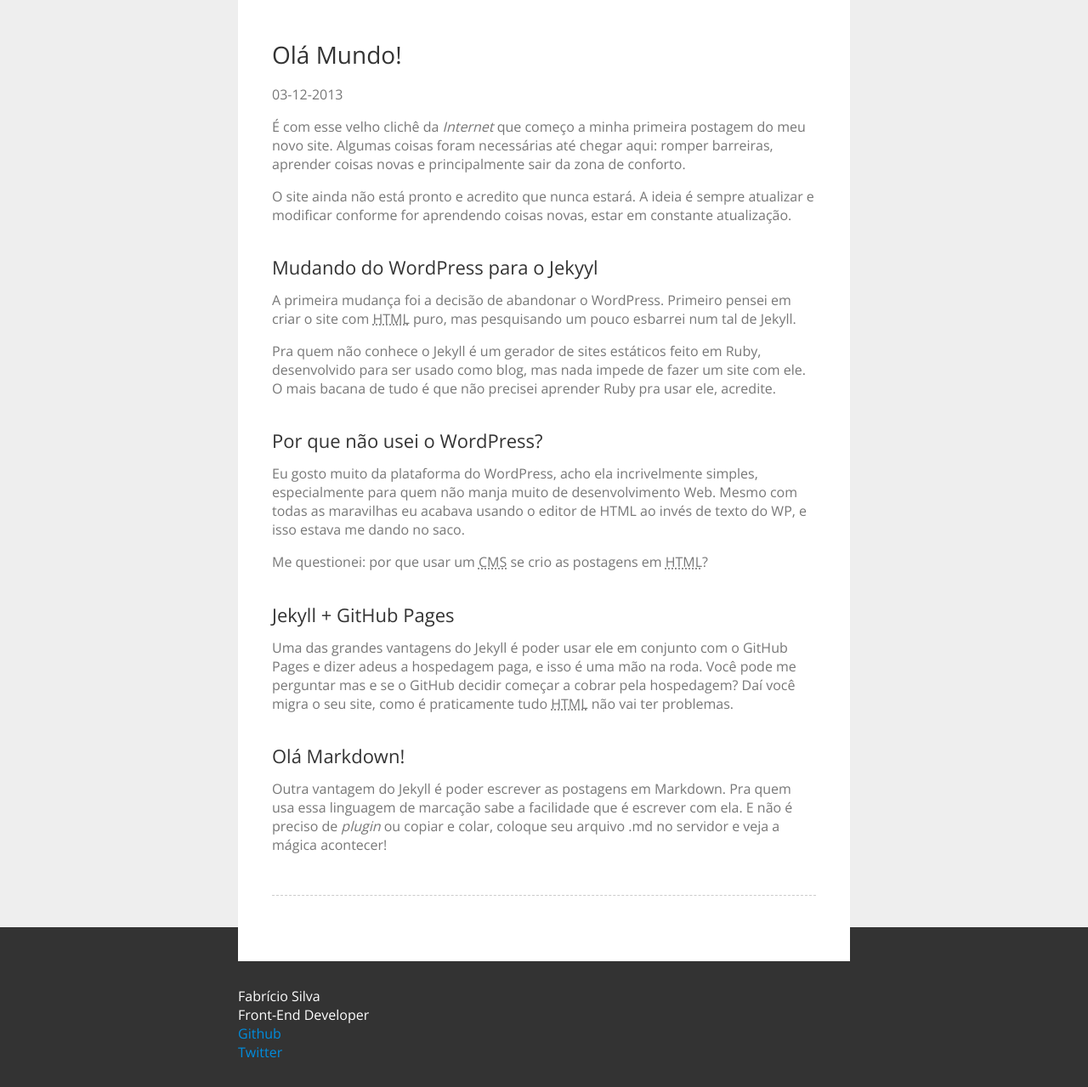
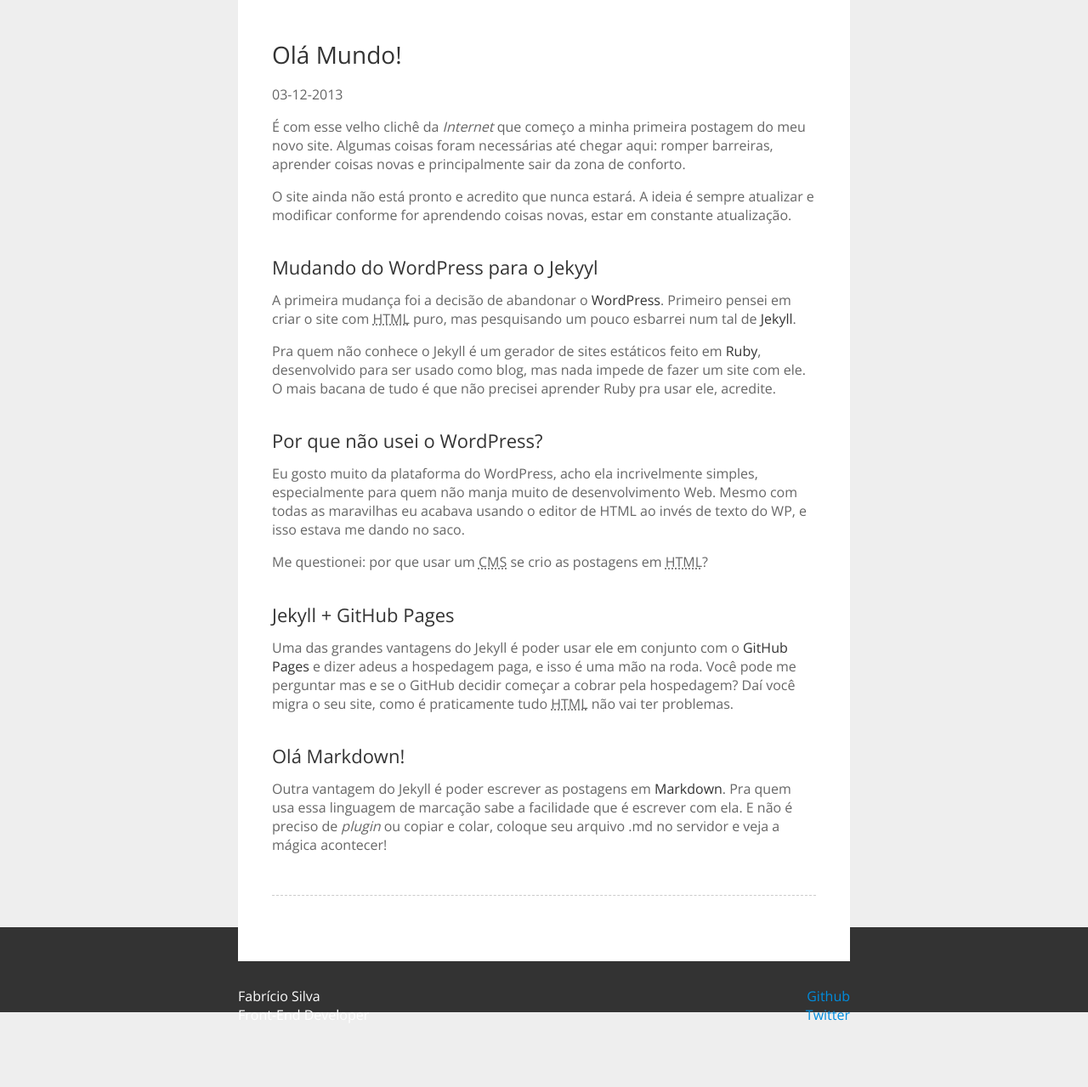
Before and after one commit to fabriciofmsilva/fabriciofmsilva.github.io, a Jekyll site: the page built from _posts/2013-07-03-ola-mundo.md, in a window 1280 px wide. Shown: the part 355-1634 px from the top of the page at 85% size. Built offline with Jekyll 4.4.1, drawn with Linux system fonts in a browser that asks for light colours; nearby versions of some CDN libraries; comment, search, counter and statistics services are not loaded; after the commit the page ends 1560 px from its top, so only the background shows below that.

Commit message:
Edit Footer

```diff
--- a/_includes/footer.html
+++ b/_includes/footer.html
@@ -1,15 +1,15 @@
 <footer class="footer">
-<div class="wrapper">
+<div class="wrapper clearfix">
 	<div class="contact">
 		<p>
-			Fabrício Silva<br />
+			Fabrício Silva<br>
 			Front-End Developer
 		</p>
 	</div>
-	<div class="contact">
+	<div class="social">
 		<p>
-			<a href="http://github.com/fabriciofmsilva/">Github</a><br />
-			<a href="http://twitter.com/fabriciofmsilva/">Twitter</a><br />
+			<a href="http://github.com/fabriciofmsilva/">Github</a><br>
+			<a href="http://twitter.com/fabriciofmsilva/">Twitter</a><br>
 		</p>
 	</div>
 </div>
--- a/css/main.css
+++ b/css/main.css
@@ -14,11 +14,12 @@
 }
 body {
 	background-color: #EEE;
-	color: #777;
+	color: #666;
 	font: 16px 'Open Sans', Helvetica, Arial, sans-serif;
 	font-weight: 300;
 }
 strong {
+	color: #333;
 	font-weight: 400;
 }
 h1, h2, h3, h4, h5, h6 {
@@ -135,6 +136,14 @@
 .footer p {
 	margin: auto;
 }
+.contact {
+	float: left;
+}
+.social {
+	float: right;
+	text-align: right;
+}
+
 .wrapper {
 	margin: auto;
 	position: relative;
```
